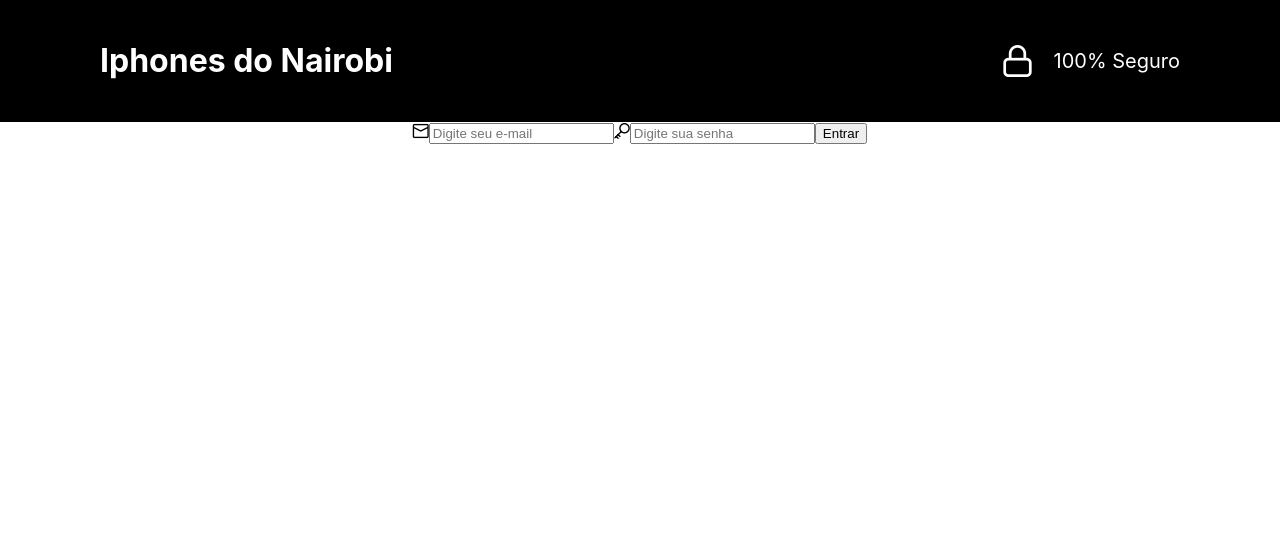
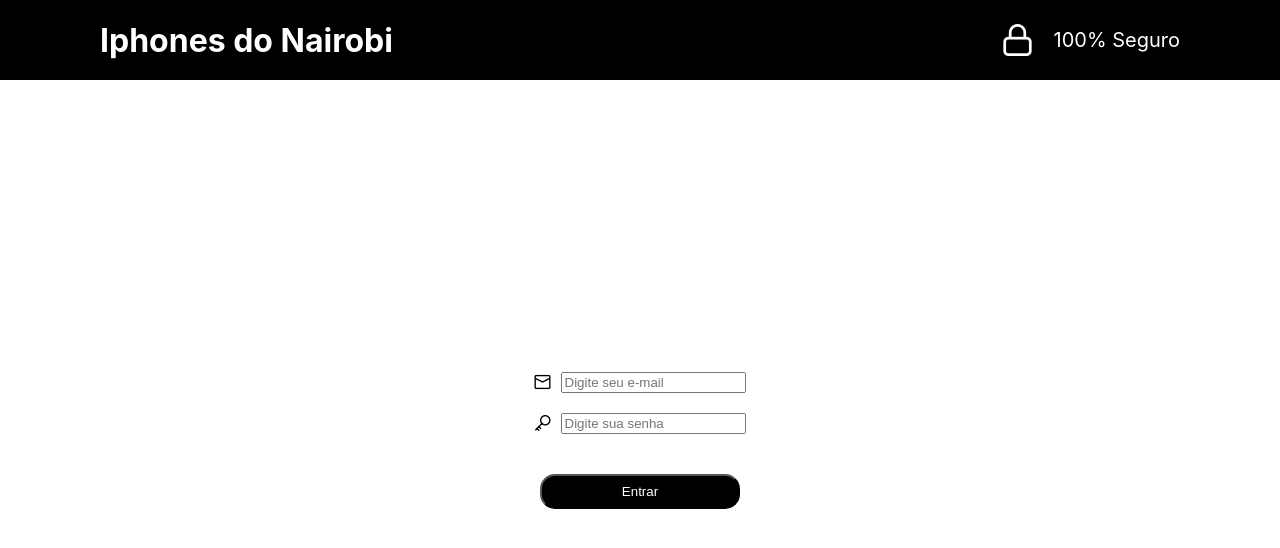
Before and after one commit to mateusmautone/IphonesNairobi, a React (Create React App) app: page /login in a window 1280 px wide. Shown: the top 548 px of the page. Built offline with nearby package versions, Linux system fonts and the light colour scheme.

Commit message:
estilização pagina login

```diff
--- a/src/App.js
+++ b/src/App.js
@@ -1,4 +1,4 @@
-import logo from './logo.svg';
+
 import './App.css';
 import AppRoutes from './Routes/Routes';
 
--- a/src/App.styles.js
+++ b/src/App.styles.js
@@ -3,9 +3,10 @@ import styled from "styled-components";
 export const HeaderLogin = styled.header`
     background-color: black;
     display: flex;
-    justify-content: space-between; /* Alinha os itens à esquerda e à direita */
-    align-items: center; /* Alinha os itens verticalmente no centro */
-    height: 100%;
+    justify-content: space-between;
+    align-items: center;
+    height: 10%;
+    width: 100%;
 `;
 
 export const Title = styled.h1`
@@ -15,7 +16,22 @@ export const Title = styled.h1`
     padding-bottom: 20px;
 `;
 
-export const FormsLogin = styled.div``;
+export const FormsContainer = styled.div`
+    display: flex;
+    justify-content: center; /* Centralizar horizontalmente */
+    align-items: center; /* Centralizar verticalmente */
+    height: 90%; /* Altura restante da viewport */
+`;
+
+export const FormsLogin = styled.div`
+    display: flex;
+    flex-direction: column;
+    align-items: center;
+    width: 300px; /* Largura do formulário */
+    border-radius: 5px;
+    padding: 20px;
+
+`;
 
 export const Subtitle = styled.div`
     color: white;
@@ -26,7 +42,37 @@ export const Subtitle = styled.div`
     font-size: 20px;
 `;
 
+export const IconWrapper = styled.div`
+    display: flex;
+    align-items: center;
+    gap: 10px;
+    margin-bottom: 20px;
+`;
+
+export const ButtonWrapper = styled.div`
+    margin-top: 20px;
+    text-align: center; /* Centralizar o conteúdo do botão */
+
+    .login-button {
+        width: 200px;
+        background-color: black;
+        color: white;
+        border-radius: 15px;
+        height: 35px
+    }
+
+`;
+
 export const Icon = styled.i`
-    color: white;
+    color: black; /* Alterado para preto para melhor visibilidade */
     font-size: 2.0rem;
 `;
+
+export const Container = styled.div`
+    display: flex;
+    flex-direction: column; /* Para alinhar os itens verticalmente */
+    justify-content: center; /* Centralizar horizontalmente */
+    align-items: center; /* Centralizar verticalmente */
+    height: 100vh; /* 100% da altura da viewport */
+
+`;
--- a/src/Login.js
+++ /dev/null
@@ -1,45 +0,0 @@
-import React from "react";
-import * as S from './App.styles'
-import 'primeicons/primeicons.css';
-import { useState } from "react";
-
-const Login = () => {
-
-    const[nome, setNome] = useState('');
-    const[senha, setSenha] = useState('');
-
-    const handleChangeSenha = (event) =>{
-        setSenha(event.target.value);
-
-    }
-
-    const handleChangeNome = (event) =>{
-        setNome(event.target.value);
-
-    }
-
-    const handleClick = () => {
-        console.log(senha + nome)
-    }
-
-    return(
-        <div className="container">
-                <S.HeaderLogin>
-                    <S.Title>Iphones do Nairobi</S.Title>
-                    <S.Subtitle>
-                        <i className="pi pi-lock" style={{ color: 'white',  fontSize: '2.0rem'  }}></i>
-                        100% Seguro
-                    </S.Subtitle>
-                </S.HeaderLogin>
-            <S.FormsLogin>
-                <i className="pi pi-envelope"></i>
-                <input type="text" value={nome} onChange={handleChangeNome} placeholder="Digite seu e-mail"></input>
-                <i className="pi pi-key"></i>
-                <input type="password" value={senha} onChange={handleChangeSenha} id="senha" placeholder="Digite sua senha"></input>
-                <button onClick={handleClick}>Entrar</button>
-            </S.FormsLogin>
-        </div>
-    )
-}
-
-export default Login
--- /dev/null
+++ b/src/Pages/Login.js
@@ -0,0 +1,51 @@
+import React from "react";
+import * as S from '../App.styles';
+import 'primeicons/primeicons.css';
+import { useState } from "react";
+
+const Login = () => {
+
+    const [nome, setNome] = useState('');
+    const [senha, setSenha] = useState('');
+
+    const handleChangeSenha = (event) => {
+        setSenha(event.target.value);
+    }
+
+    const handleChangeNome = (event) => {
+        setNome(event.target.value);
+    }
+
+    const handleClick = () => {
+        console.log(senha + nome);
+    }
+
+    return (
+        <S.Container>
+            <S.HeaderLogin>
+                <S.Title>Iphones do Nairobi</S.Title>
+                <S.Subtitle>
+                    <i className="pi pi-lock" style={{ color: 'white', fontSize: '2.0rem' }}></i>
+                    100% Seguro
+                </S.Subtitle>
+            </S.HeaderLogin>
+            <S.FormsContainer>
+                <S.FormsLogin>
+                    <S.IconWrapper>
+                        <i className="pi pi-envelope"></i>
+                        <input type="text" value={nome} onChange={handleChangeNome} placeholder="Digite seu e-mail"></input>
+                    </S.IconWrapper>
+                    <S.IconWrapper>
+                        <i className="pi pi-key"></i>
+                        <input type="password" value={senha} onChange={handleChangeSenha} id="senha" placeholder="Digite sua senha"></input>
+                    </S.IconWrapper>
+                    <S.ButtonWrapper>
+                        <button className="login-button" onClick={handleClick}>Entrar</button>
+                    </S.ButtonWrapper>
+                </S.FormsLogin>
+            </S.FormsContainer>
+        </S.Container>
+    )
+}
+
+export default Login;
--- a/src/Routes/Routes.js
+++ b/src/Routes/Routes.js
@@ -1,5 +1,5 @@
-import Login from '../Login';
-import Home from '../Home';
+import Login from '../Pages/Login';
+import Home from '../Pages/Home';
 import React from 'react';
 import { BrowserRouter as Router, Routes, Route } from 'react-router-dom';
 
```
Also changed, not shown: src/Pages/Home.js (renamed from src/Home.js).
